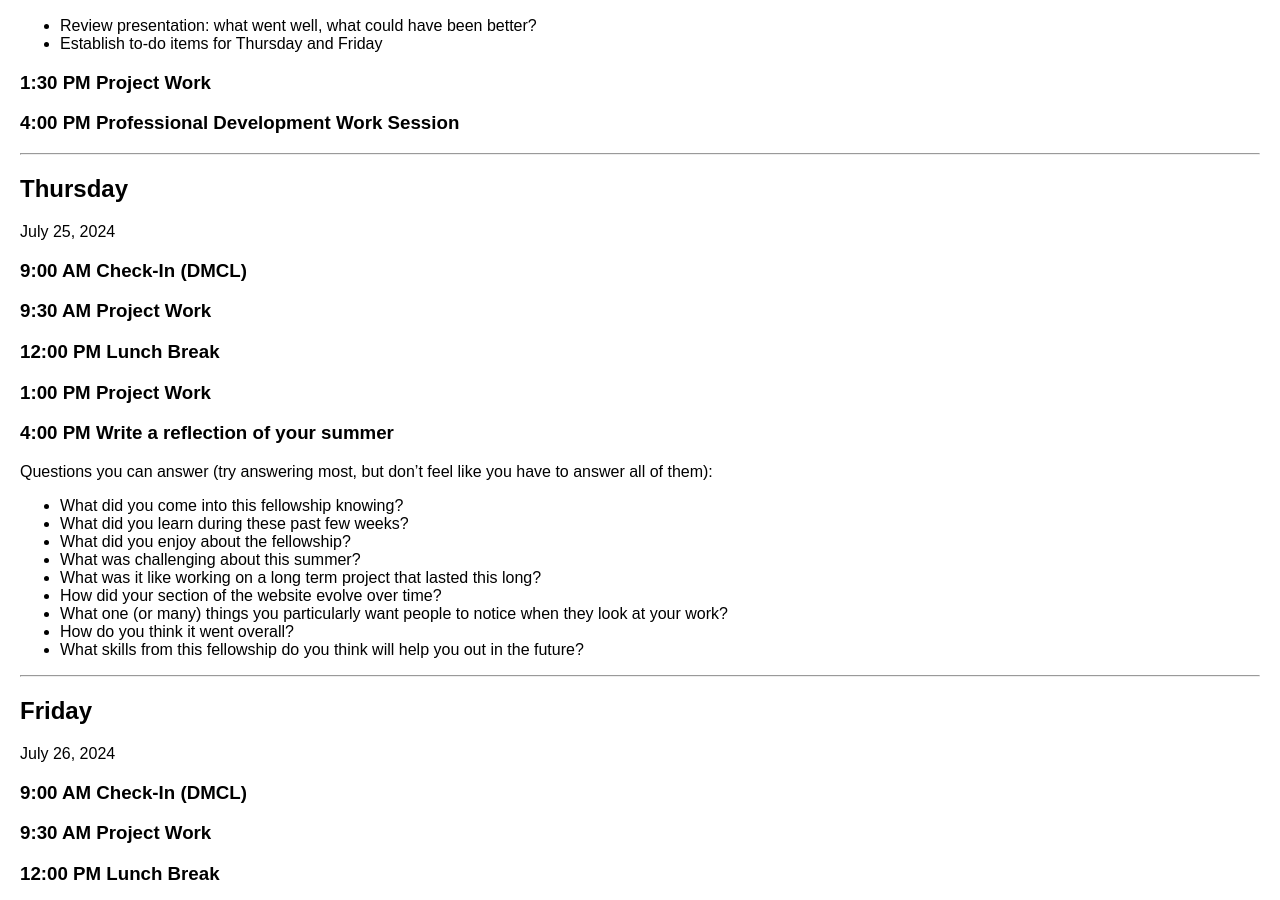
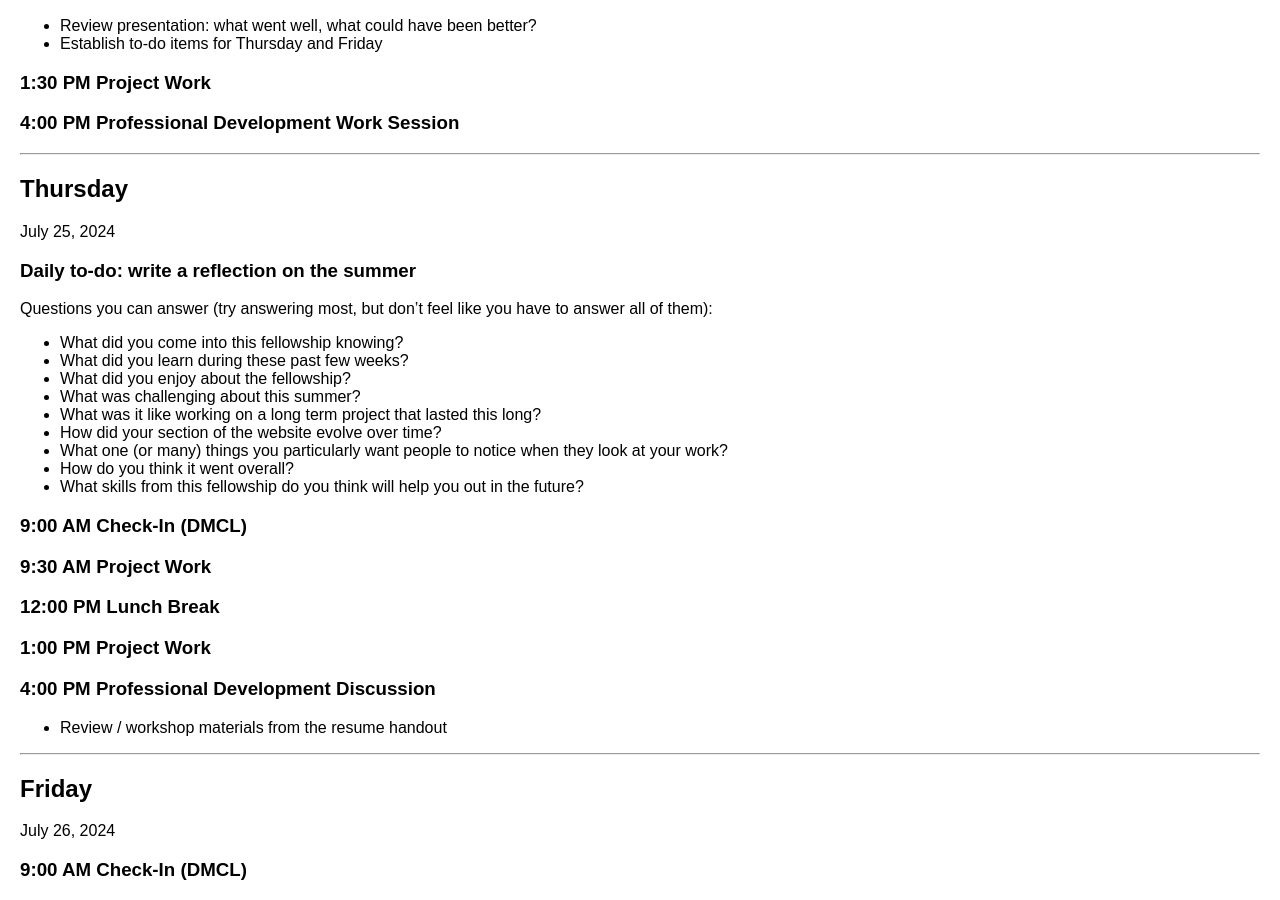
Before and after one commit to digbmc/dssf-syll, a Jekyll site: the page built from _weeks/08-final.md, in a window 1280 px wide and 900 px high, scrolled down 1311 px. Built offline with Jekyll 4.4.1, drawn with Linux system fonts in a browser that asks for light colours.

Commit message:
Update 08-final.md; adjust thurs schedule

```diff
--- a/_weeks/08-final.md
+++ b/_weeks/08-final.md
@@ -65,16 +65,7 @@ July 24, 2024
 ## Thursday
 July 25, 2024
 
-### 9:00 AM Check-In (DMCL)
-
-### 9:30 AM Project Work
-
-### 12:00 PM Lunch Break
-
-### 1:00 PM Project Work
-
-### 4:00 PM Write a reflection of your summer
-
+### Daily to-do: write a reflection on the summer
 Questions you can answer (try answering most, but don't feel like you have to answer all of them):
 - What did you come into this fellowship knowing?
 - What did you learn during these past few weeks?
@@ -85,6 +76,17 @@ Questions you can answer (try answering most, but don't feel like you have to an
 - What one (or many) things you particularly want people to notice when they look at your work?
 - How do you think it went overall?
 - What skills from this fellowship do you think will help you out in the future?
+
+### 9:00 AM Check-In (DMCL)
+
+### 9:30 AM Project Work
+
+### 12:00 PM Lunch Break
+
+### 1:00 PM Project Work
+
+### 4:00 PM Professional Development Discussion
+- Review / workshop materials from the resume handout
 
 ---
 
```
